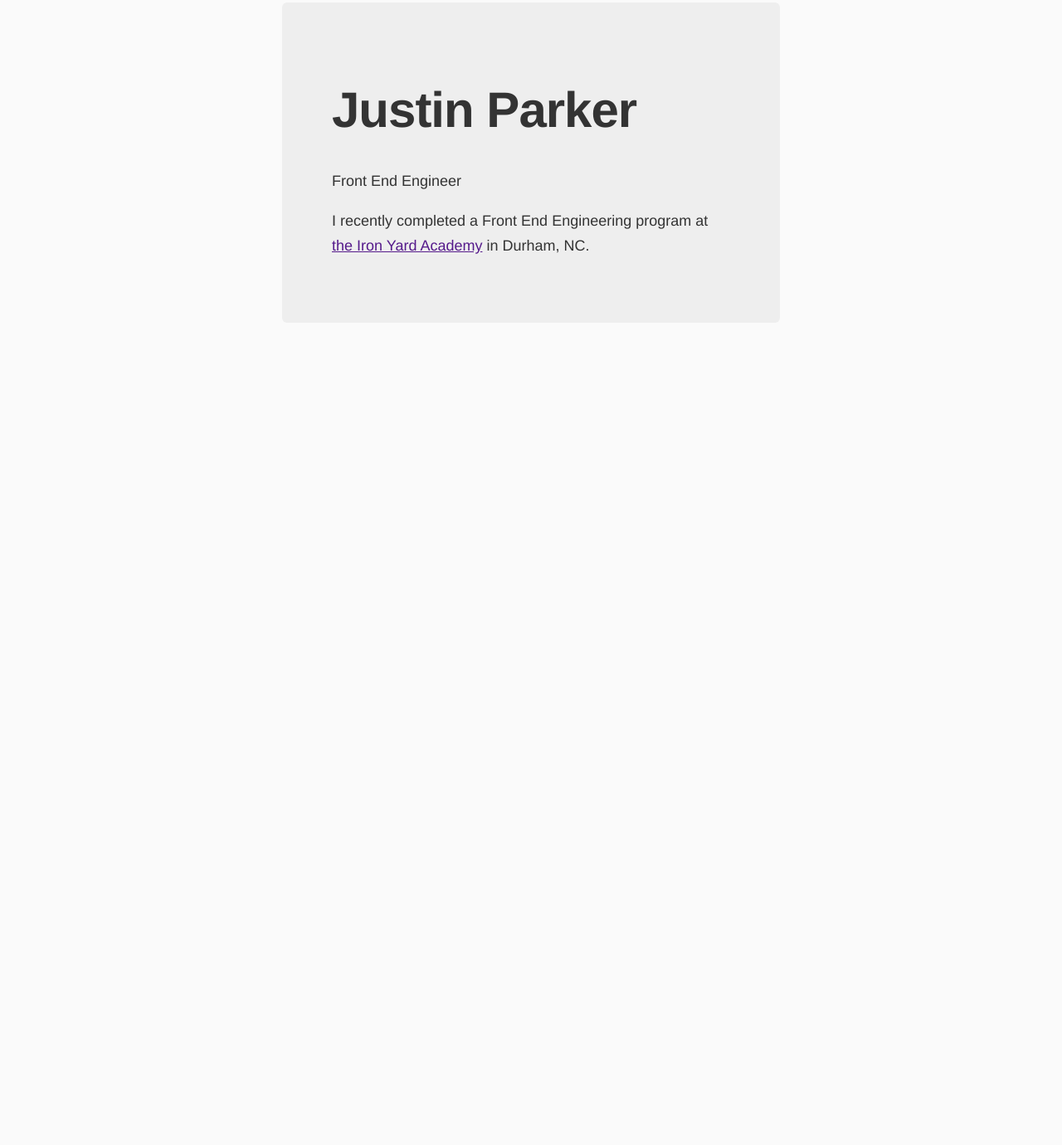
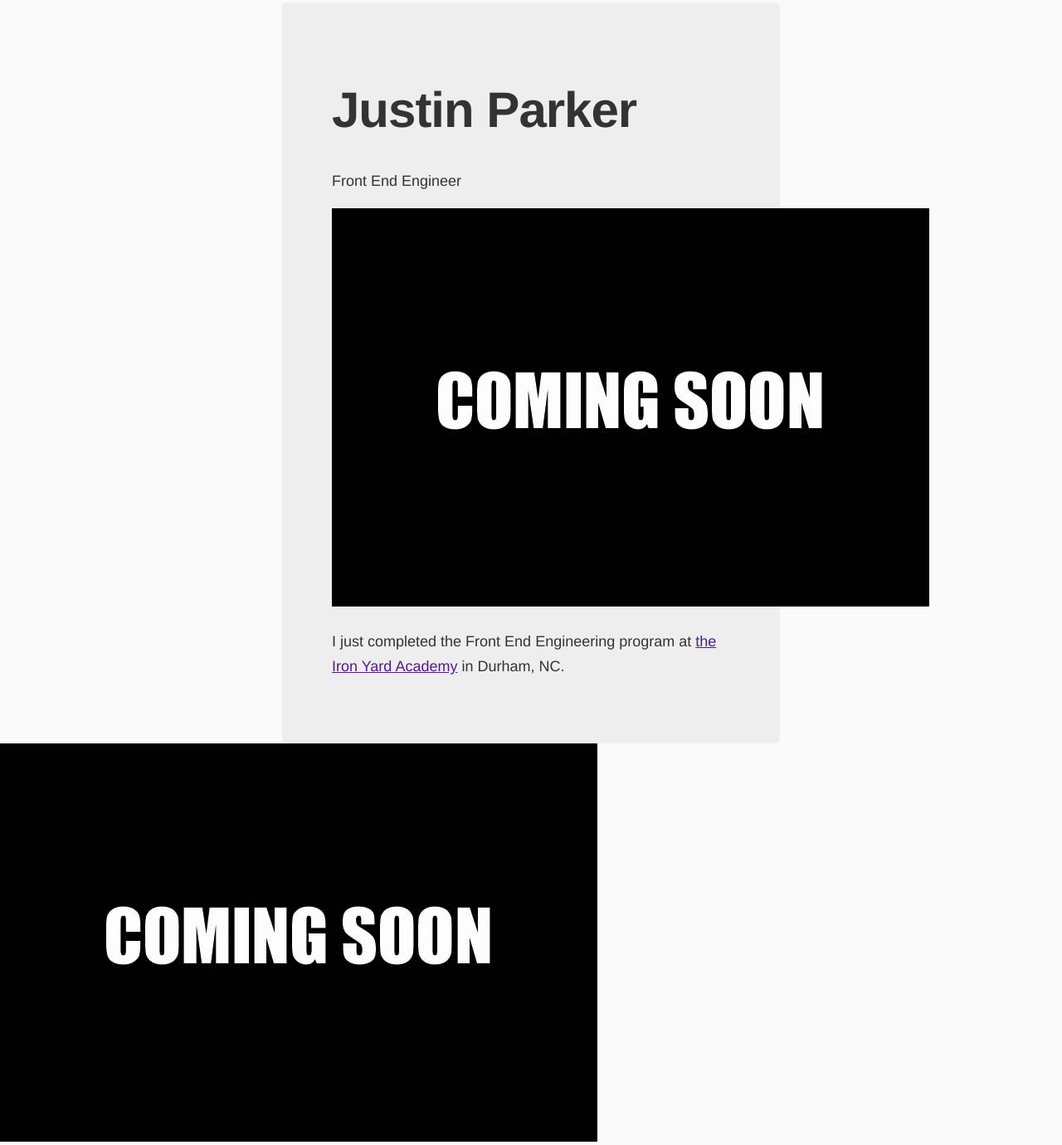
Before and after one commit to JustinRParker/JustinRParker.github.io, a plain HTML site: page index.html in a window 1280 px wide. Shown: the part 47-1427 px from the top of the page at 83% size. Before the commit the page ends 800 px from the top, so only its background shows below. Drawn offline with Linux system fonts and the light colour scheme.

Commit message:
Demo day

```diff
--- a/index.html
+++ b/index.html
@@ -19,10 +19,12 @@
     <div class="hero-unit">
       <h1>Justin Parker</h1>
       <p>Front End Engineer</p>
+      <img src="../images/coming_soon.jpg">
 
-
-      <p>I recently completed a Front End Engineering program at <a href src="http://theironyard.com/"> the Iron Yard Academy</a> in Durham, NC.</p>
+      <p>I just completed the Front End Engineering program at <a href src="http://theironyard.com/"> the Iron Yard Academy</a> in Durham, NC.</p>
     </div>
+  </section>
+  <section><img src="../images/coming_soon.jpg">
   </section>
     <script src="scripts/vendor.js"></script>
 
```
Also changed, not shown: images/coming_soon.jpg (added).
